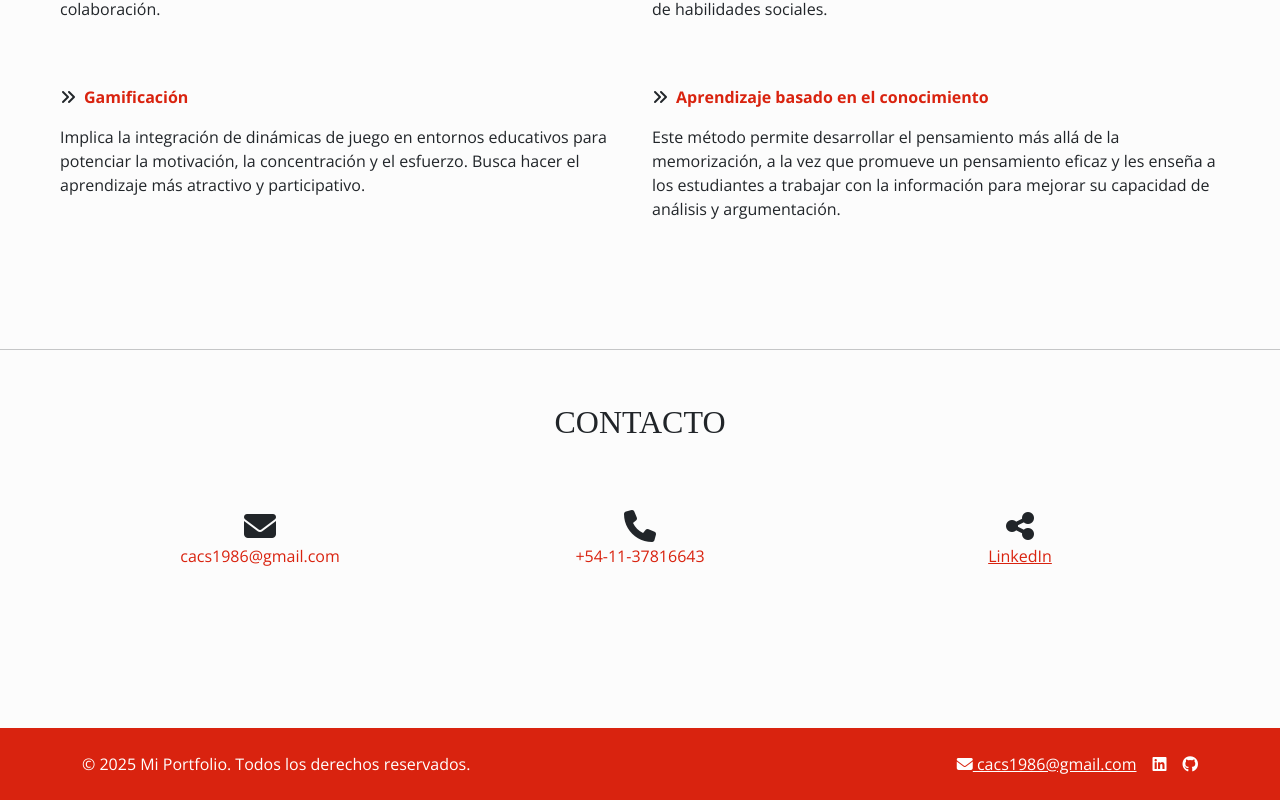
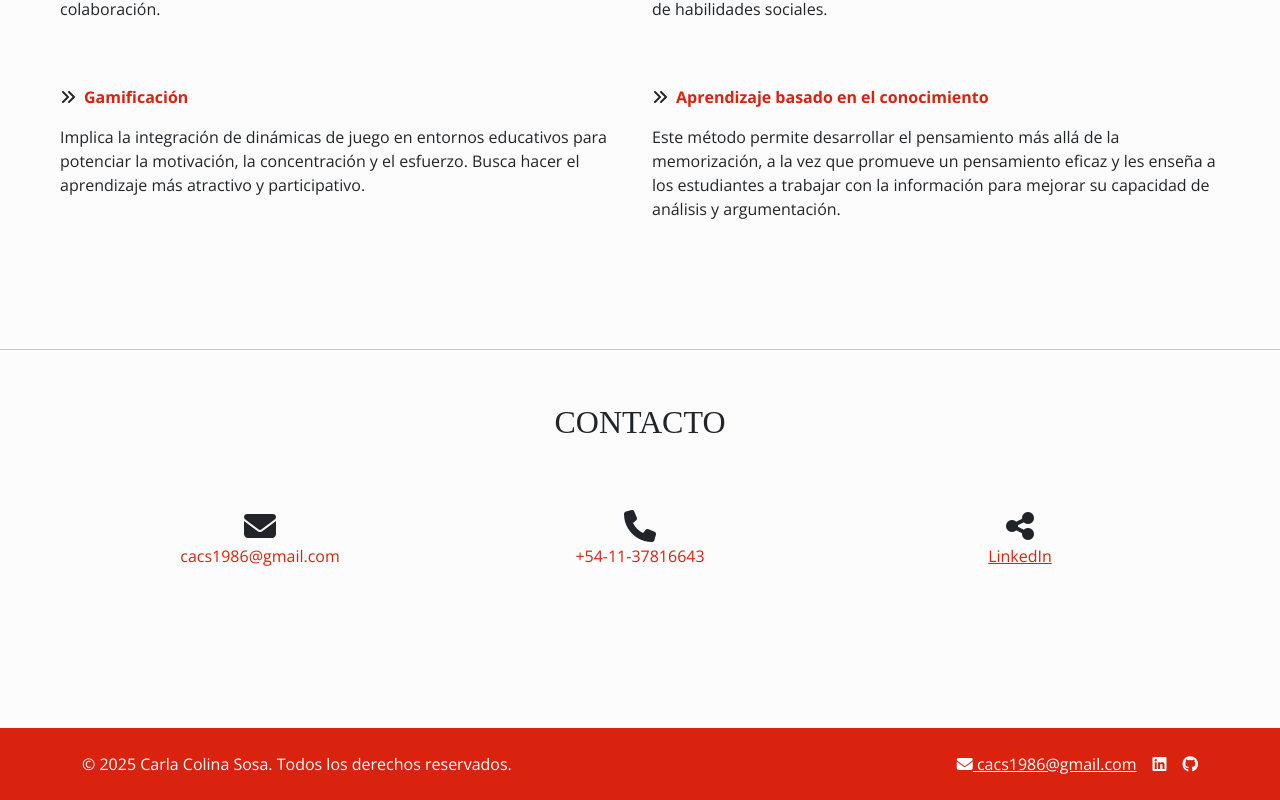
Before and after one commit to cacs1986/portfolio-carla-colina, a React (Create React App) app: page / in a window 1280 px wide. Shown: the part 4351-5151 px from the top of the page. Built offline with nearby package versions, Linux system fonts and the light colour scheme; a web font is replaced by a local one.

Commit message:
Reconfiguración de GitHub Pages y assets

```diff
--- a/src/components/Footer.js
+++ b/src/components/Footer.js
@@ -5,7 +5,7 @@ const Footer = () => {
             <div className="container ">
                 <div className="row align-items-center">
                     <div className="col-md-6 text-center text-md-start">
-                        <p className="mb-0">&copy; 2025 Mi Portfolio. Todos los derechos reservados.</p>
+                        <p className="mb-0">&copy; 2025 Carla Colina Sosa. Todos los derechos reservados.</p>
                     </div>
 
                     <div className="col-md-6 text-center text-md-end">
```
